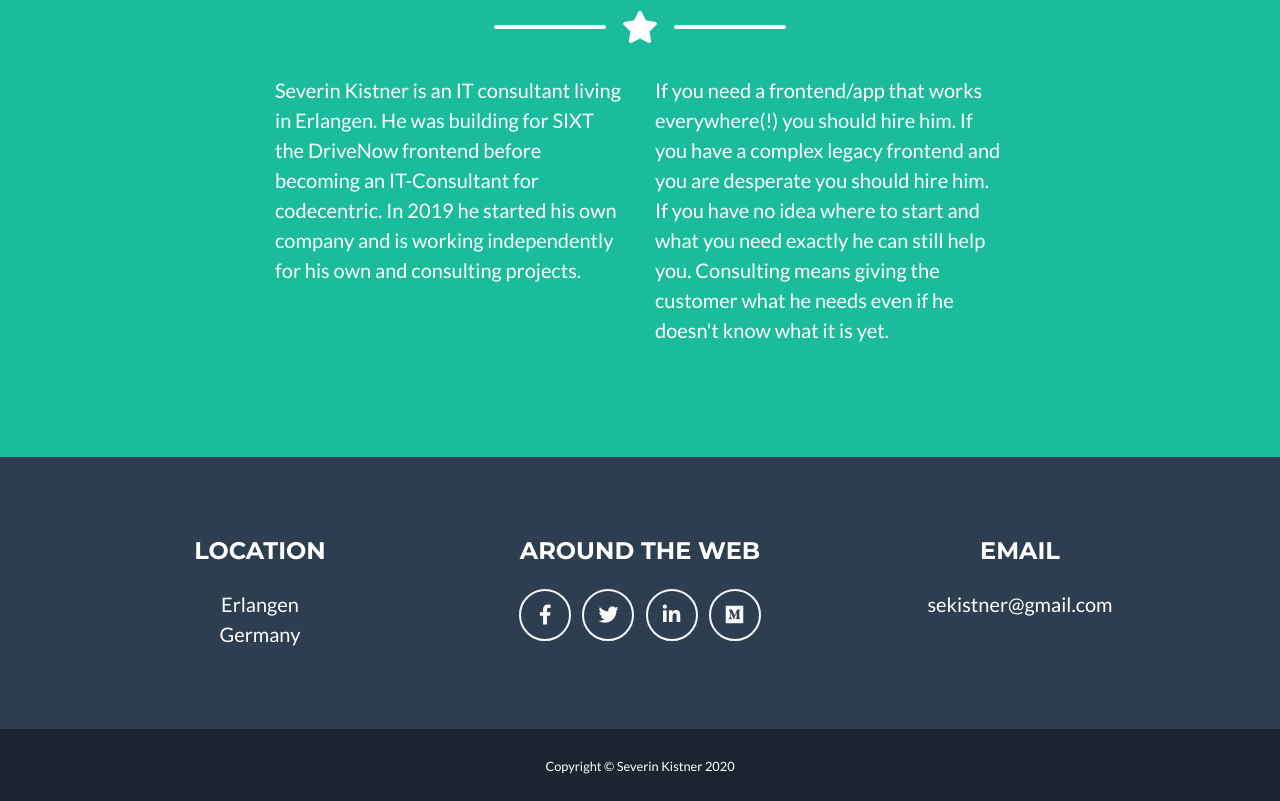
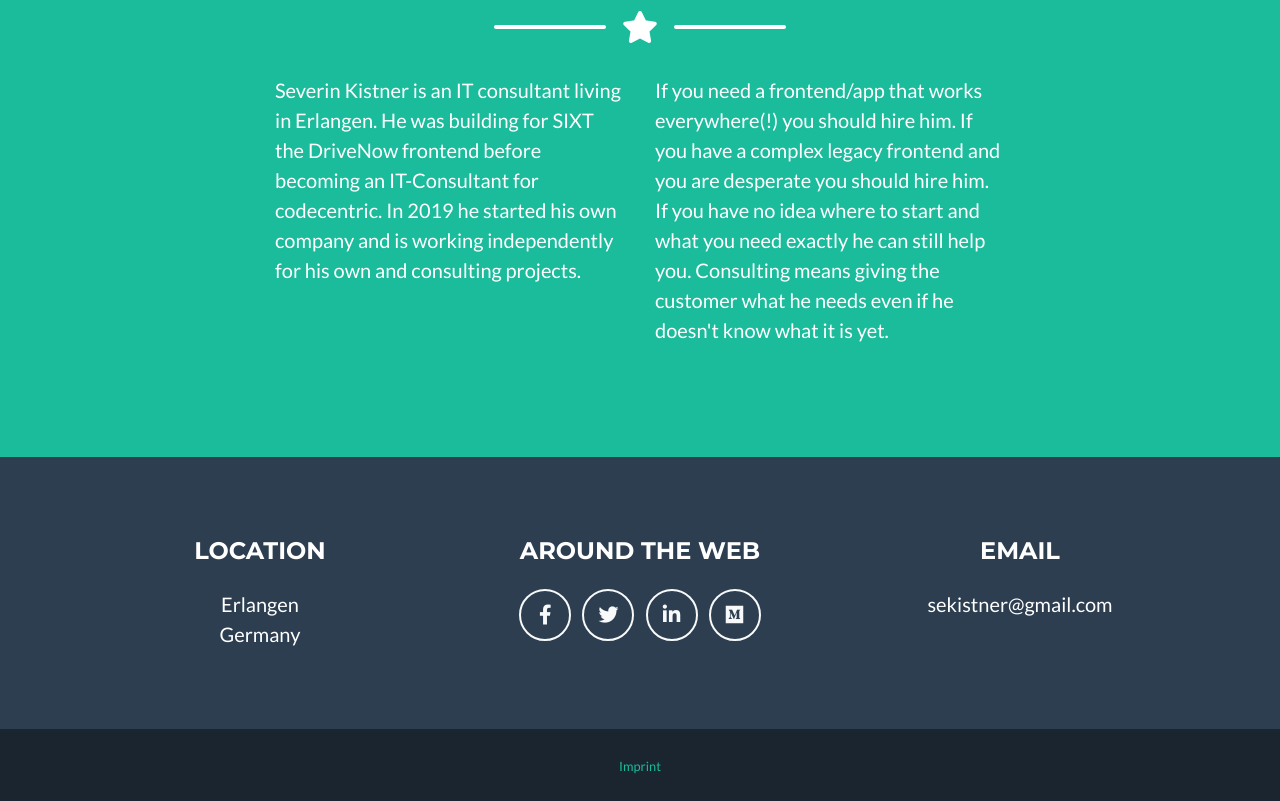
Before and after one commit to sekistner/sekistner.github.io, a website with bundled scripts: page index.html in a window 1280 px wide. Shown: the part 1690-2491 px from the top of the page. Built offline with nearby package versions, Linux system fonts and the light colour scheme.

Commit message:
Update index.html

```diff
--- a/index.html
+++ b/index.html
@@ -195,7 +195,7 @@
 <!-- Copyright Section -->
 <section class="copyright py-4 text-center text-white">
     <div class="container">
-        <small>Copyright &copy; Severin Kistner 2020</small>
+        <small><a href="imprint">Imprint</a></small>
     </div>
 </section>
 
```
